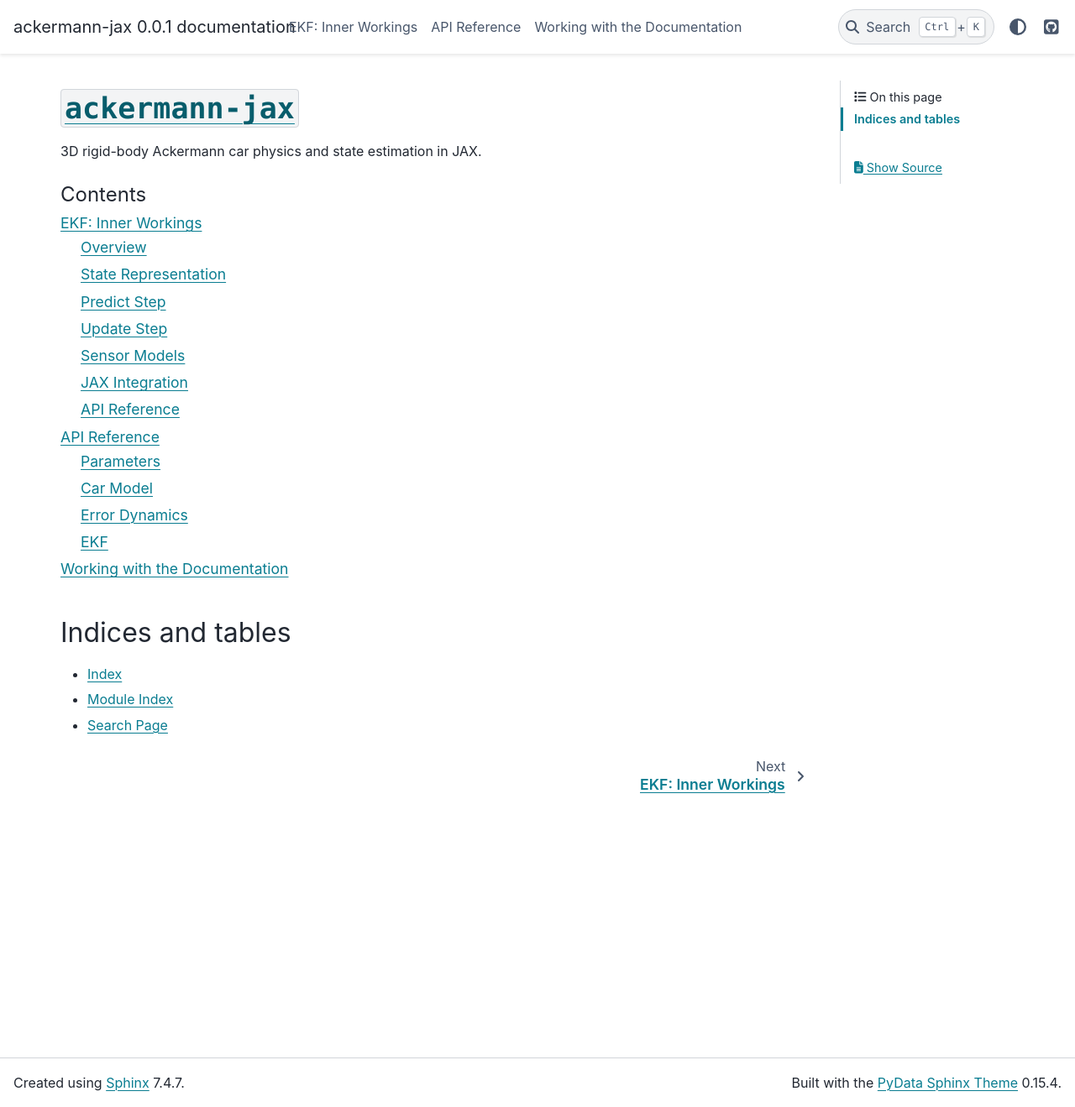
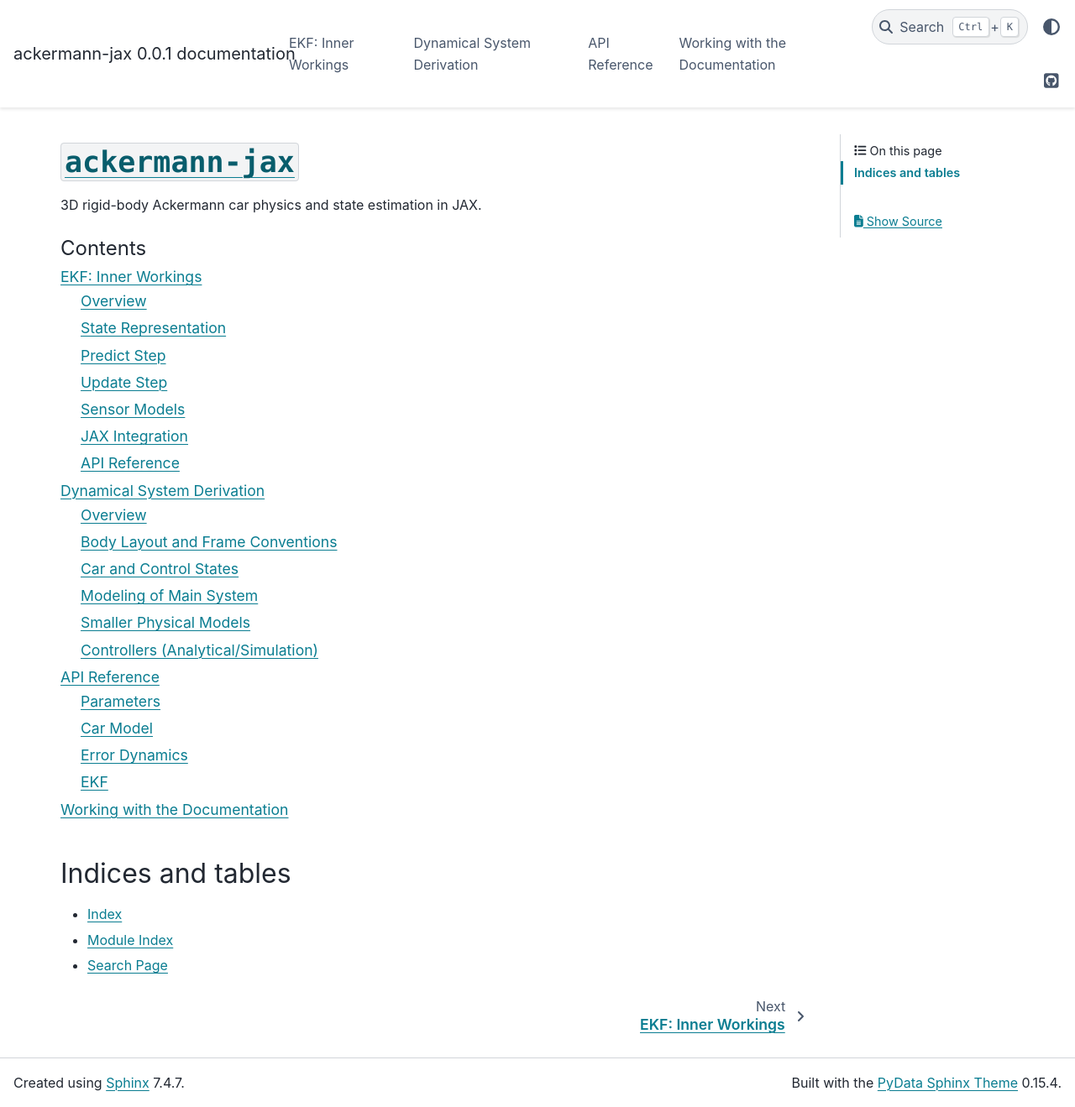
Before and after one commit to cornellev/ackermann-jax, a Sphinx documentation site: the page built from docs/index.rst, in a window 1280 px wide and 1319 px high. Shown: the whole window at 84% size. Built offline with Sphinx 7.4.7 and the PyData theme 0.15.4, drawn with Linux system fonts in a browser that asks for light colours.

Commit message:
outlined physics documentation

```diff
--- a/docs/index.rst
+++ b/docs/index.rst
@@ -8,6 +8,7 @@
    :caption: Contents
 
    ekf_theory
+   physics_theory
    api/index
    doc_stuff
 
--- /dev/null
+++ b/docs/physics_theory.rst
@@ -0,0 +1,40 @@
+Dynamical System Derivation
+===========================
+
+This page explains the full dynamical derivation of the Ackermann Car Model
+used in :code-link:`ackermann-jax <https://github.com/cornellev/ackermann-jax>`.  The model is a 3D extension of the standard
+2D bicycle model, with a full 3D rigid-body state and a simple friction model for the wheels.
+
+.. contents:: On this page
+   :local:
+   :depth: 2
+
+Overview
+--------
+
+Body Layout and Frame Conventions
+---------------------------------
+
+Car and Control States
+----------------------
+
+Modeling of Main System
+-----------------------
+
+Smaller Physical Models
+--------------------
+
+Tire Contact Model
+~~~~~~~~~~~~~~~~~~
+
+Tire Slip Model
+~~~~~~~~~~~~~~~
+
+Controllers (Analytical/Simulation)
+-----------
+
+Steering Control
+~~~~~~~~~~~~~~~~
+
+Motor Control (& Configuration)
+~~~~~~~~~~~~~
```
